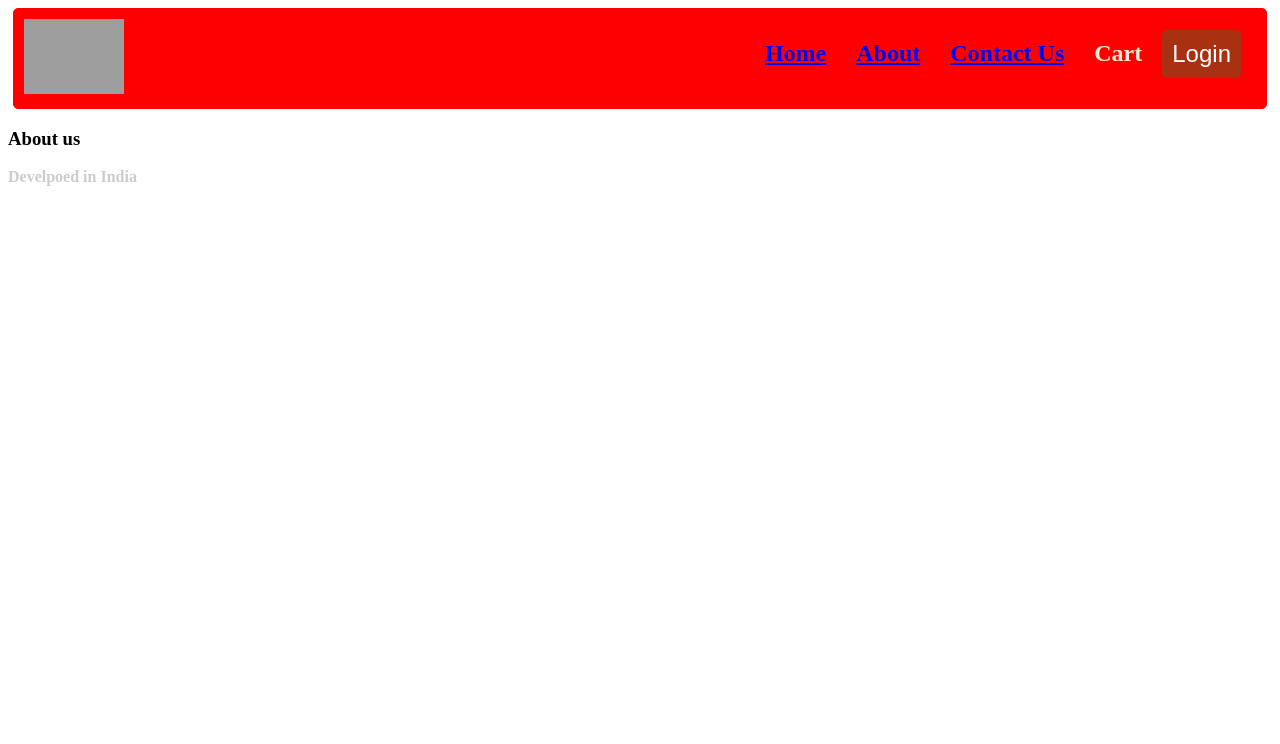
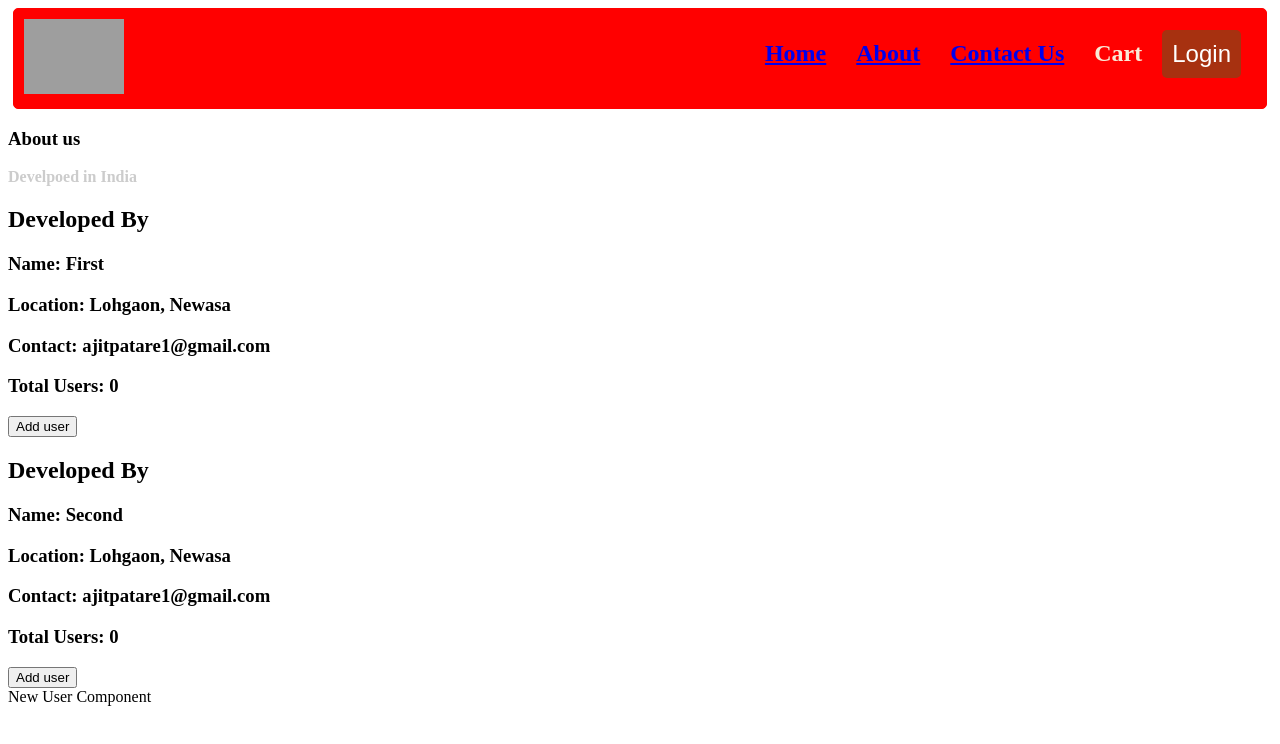
Before and after one commit to Ajit3906/ReactFoodDeliveryApp, a React (Vite) app: page /about in a window 1280 px wide. Shown: the top 744 px of the page. Built offline with nearby package versions, Linux system fonts and the light colour scheme; grey boxes are pictures that could not be loaded.

Commit message:
Class component, react lifecycle

```diff
--- a/src/components/About.js
+++ b/src/components/About.js
@@ -1,12 +1,46 @@
-const About = () => {
+import React from "react";
+import UserClass from "./UserClass";
+import NewUser from "./NewUser";
+
+class About extends React.Component {
+
+    constructor() {
+        super();
+        console.log("Parent constructor called");
+    }
+
+    componentDidMount() {
+        console.log("Parent component is mounted");
+    }
+
+    render() {
+        console.log("Parent render is called");
         return (
             <div>
                 <h3>
                     About us
                 </h3>
                 <h4>Develpoed in India</h4>
+                {/* https://projects.wojtekmaj.pl/react-lifecycle-methods-diagram/ Render Phase, Commit phase
+                    About.js:9 Parent constructor called
+                    About.js:17 Parent render is called
+                    UserClass.js:6 First Child constructor is called
+                    UserClass.js:17 First Child render is called
+                    UserClass.js:6 Second Child constructor is called
+                    UserClass.js:17 Second Child render is called
+                    NewUser.js:6 New User Constructor called
+                    NewUser.js:14 New User is rendered
+                    UserClass.js:13 First Child component is mounted
+                    UserClass.js:13 Second Child component is mounted
+                    NewUser.js:10 New User is mounted
+                    About.js:13 Parent component is mounted
+                */}
+                <UserClass name={"First"} location={"Lohgaon, Newasa"}/>
+                <UserClass name={"Second"} location={"Lohgaon, Newasa"}/>
+                <NewUser/>
             </div>
         );
     }
+}
 
 export default About;
--- /dev/null
+++ b/src/components/NewUser.js
@@ -0,0 +1,19 @@
+import { Component } from "react";
+
+class NewUser extends Component {
+    constructor() {
+        super();
+        console.log("New User Constructor called")
+    }
+
+    componentDidMount() {
+        console.log("New User is mounted");
+    }
+
+    render() {
+        console.log("New User is rendered");
+        return (<div>New User Component</div>);
+    }
+}
+
+export default NewUser;
--- /dev/null
+++ b/src/components/UserClass.js
@@ -0,0 +1,38 @@
+import React from "react";
+
+class UserClass extends React.Component {
+  constructor(props) {
+    super(props);
+    console.log(this.props.name + " Child constructor is called");
+    this.state = {
+      count: 0,
+    };
+  }
+
+  componentDidMount() {
+    console.log(this.props.name + " Child component is mounted");
+  }
+
+  render() {
+    console.log(this.props.name + " Child render is called");
+    const { name, location } = this.props;
+    const { count } = this.state;
+
+    return (
+      <div>
+        <h2>Developed By</h2>
+        <h3>Name: {name}</h3>
+        <h3>Location: {location}</h3>
+        <h3>Contact: ajitpatare1@gmail.com</h3>
+        <h3>Total Users: {count}</h3>
+        <button onClick={() => {
+          this.setState({
+            count: this.state.count + 1,
+          });
+        }}>Add user</button>
+      </div>
+    );
+  }
+}
+
+export default UserClass;
```
Also changed, not shown: src/components/User.js (added, +19 -0 lines). Lines whose indentation alone changed are shown as unchanged.
